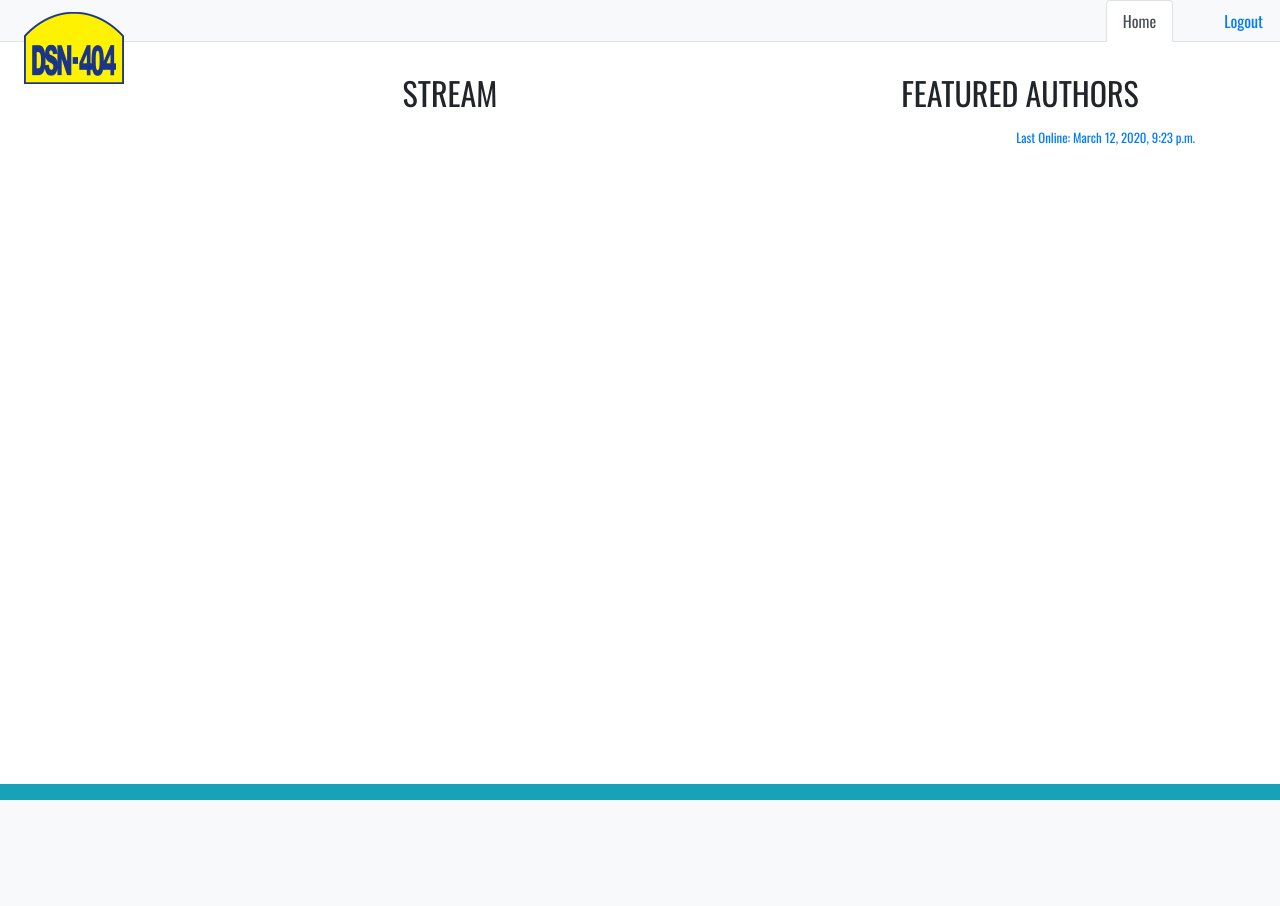
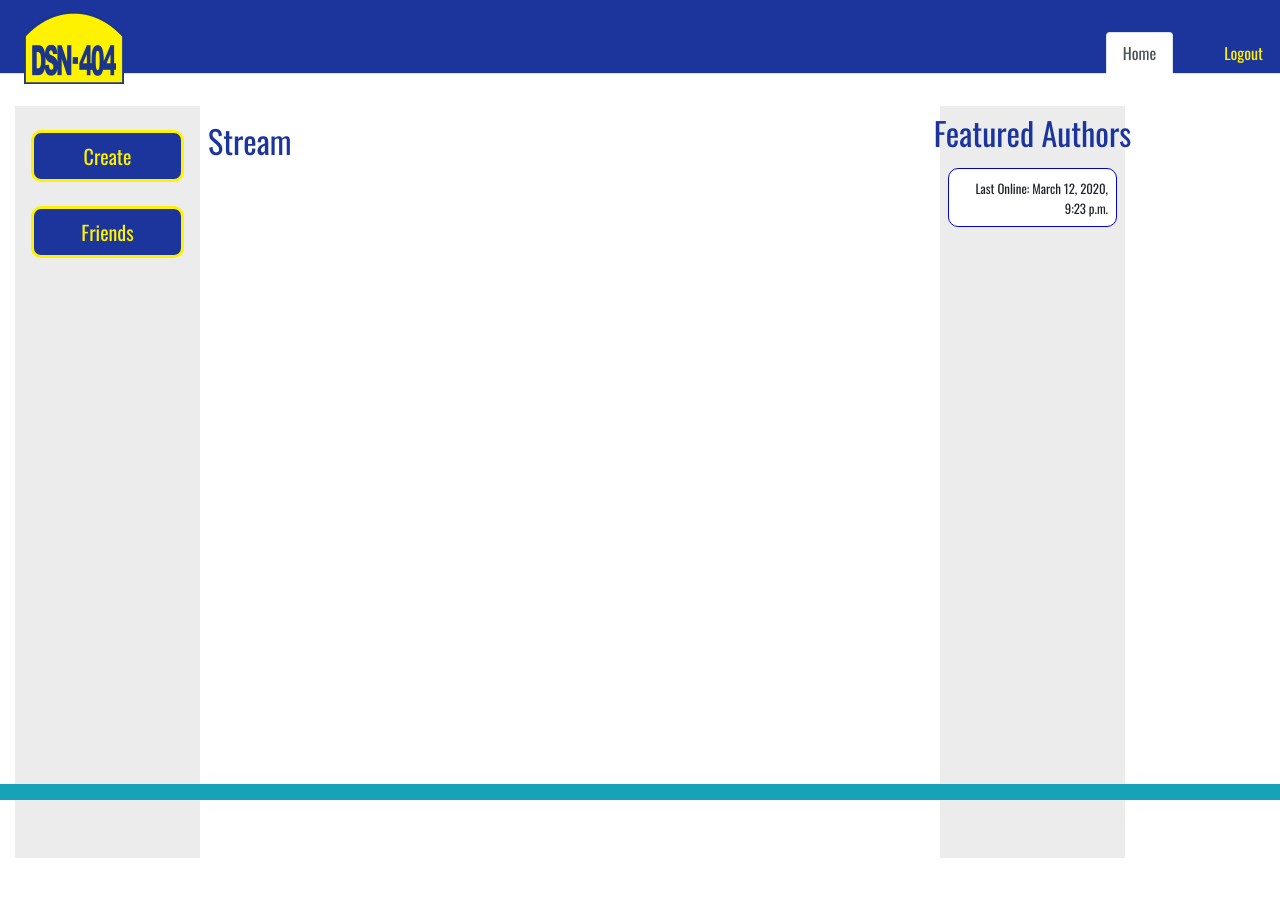
Before and after one commit to CMPUT404-Group-Project/Distributed-Social-Networking, a Django app: page / in a window 1280 px wide. Before the commit the page ends 800 px from the top, so only its background shows below. Run offline with Django 3.2, Linux system fonts and the light colour scheme; the visitor is signed in with stand-in values (Sample User, id 1); data comes from the database, SQL or seed files in the repository; data that the repository does not hold is empty; some libraries are stand-ins or nearby versions.

Commit message:
update homepage layout

```diff
--- a/distributedsocialnetwork/distributedsocialnetwork/static/distributedsocialnetwork/style.css
+++ b/distributedsocialnetwork/distributedsocialnetwork/static/distributedsocialnetwork/style.css
@@ -1,5 +1,75 @@
+:root{
+    --primary-color: rgb(27, 53, 156);
+    --accent-color: rgb(255,242,0);
+}
+
 * {
   font-family: "Oswald", sans-serif;
   -webkit-font-smoothing: antialiased;
   -moz-osx-font-smoothing: grayscale;
 }
+
+.container-full{
+    min-height: 100%;
+}
+
+main {
+    height: 100%;
+    width: 100%;
+    position: absolute;
+}
+
+.logo {
+    position:absolute;
+    margin: 0.75em 1.5em 1em 1.5em;
+}
+
+.nav {
+    padding-top: 2em;
+    background-color: var(--primary-color);
+}
+
+.nav-link {
+    color: var(--accent-color);
+}
+
+.btn-outline-primary, .btn-primary {
+    color: var(--accent-color);
+    border-color: var(--accent-color);
+    background-color: var(--primary-color);
+    border-width: 3px;
+    border-radius: 10px;
+}
+
+.btn-primary:hover, .btn-outline-primary:hover {
+    background-color: var(--primary-color);
+    border-color: var(--accent-color);
+}
+
+h2, a {
+    color: var(--primary-color);
+}
+
+.stream {
+    background-color: white;
+    padding-top: 0.5rem;
+}
+
+.sidebar {
+    background-color: rgb(236, 236, 236);
+    padding-top: 0.5rem;
+}
+
+.post {
+    border-color: rgb(0, 3, 209);
+    border-radius: 10px;
+}
+
+.featured-author {
+    border-color: rgb(0, 3, 209);
+    border-radius: 10px;
+}
+
+.featured-author > .card-body {
+    padding: 0.5rem;
+}
--- a/distributedsocialnetwork/distributedsocialnetwork/urls.py
+++ b/distributedsocialnetwork/distributedsocialnetwork/urls.py
@@ -21,6 +21,6 @@ urlpatterns = [
     path('admin/', admin.site.urls),
     path('', index, name='home'),
     path('author/', include('author.urls')),
-    path('posts/', include('post.urls')),
+    path('posts/', include('post.urls', namespace='post')),
     path('api/', include('api.urls')),
 ]
--- a/distributedsocialnetwork/post/urls.py
+++ b/distributedsocialnetwork/post/urls.py
@@ -1,7 +1,7 @@
 from django.urls import path
 from .views import create_post, view_post
 
-
+app_name= 'post'
 urlpatterns = [
     path('create', create_post, name='create'),
     path('<uuid:pk>', view_post, name='view_post')
--- a/distributedsocialnetwork/templates/index.html
+++ b/distributedsocialnetwork/templates/index.html
@@ -5,31 +5,56 @@
 {% endblock  %}
 
 {% block content %}
-<div class="row">
-  <div class="col-8 container">
+<div class="row container-full no-gutters">
+  <div class="col sidebar">
     <div class="row justify-content-center">
-      <h2>STREAM</h2>
+    </div>
+    {% if request.user.is_authenticated %}
+    <div class="row p-2 m-2 justify-content-center">
+        <a role="button" class="btn btn-lg btn-block btn-outline-primary" href="{% url 'post:create' %}">Create</a>
+    </div>
+    <div class="row p-2 m-2 justify-content-center">
+        <a role="button" class="btn btn-lg btn-block btn-outline-primary" href="#">Friends</a>
+    </div>
+    {%endif%}
+  </div>
+  <div class="col-8 stream">
+    <div class="row no-gutters p-2 justify-content-left">
+      <h2>Stream</h2>
     </div>
     {% for post in posts %}
-      <a href="{{ post.source }}">
-      <div class="row-12">
-        <h4>{{ post.title }}</h4>
-        <p class="small">{{ post.description }}</p>
+    <div class="card m-2 post">
+      <div class="card-body">
+        <a class="card-title" href="{{ post.source }}">
+          <div class="row-12">
+            <h5>{{ post.title }}</h5>
+          </div>
+        </a>
+        <h6 class="card-subtitle mb-2 text-muted">{{ post.description }}</h6>
+        <p class="card-text">{{ post.content }}</p>
       </div>
-    </a>
+      <div class="card-footer text-muted text-right p-2">
+        <p class="m-0">{{ post.author.first_name }} {{ post.author.last_name }}</p>
+        <p class="small m-0">{{ post.published }}</p>
+      </div>
+    </div>
     {% endfor %}
   </div>
-  <div class="col-4 container text-right">
+  <div class="col text-right sidebar">
     <div class="row justify-content-center">
-      <h2>FEATURED AUTHORS</h2>
+      <h2>Featured Authors</h2>
     </div>
     {% for author in authors %}
-    <a href="{{ author.url }}">
-      <div class="row-12">
-        <h5>{{ author }}</h5>
-        <p class="small">Last Online: {{ author.last_login }}</p>
+    <div class="card m-2 featured-author">
+      <div class="card-body">
+        <a class="card-title" href="{{ author.url }}">
+          <div class="row-12">
+            <h5>{{ author }}</h5>
+          </div>
+        </a>
+        <p class="card-subtitle small">Last Online: {{ author.last_login }}</p>
       </div>
-    </a>
+    </div>
     {% endfor %}
   </div>
 </div>
```
